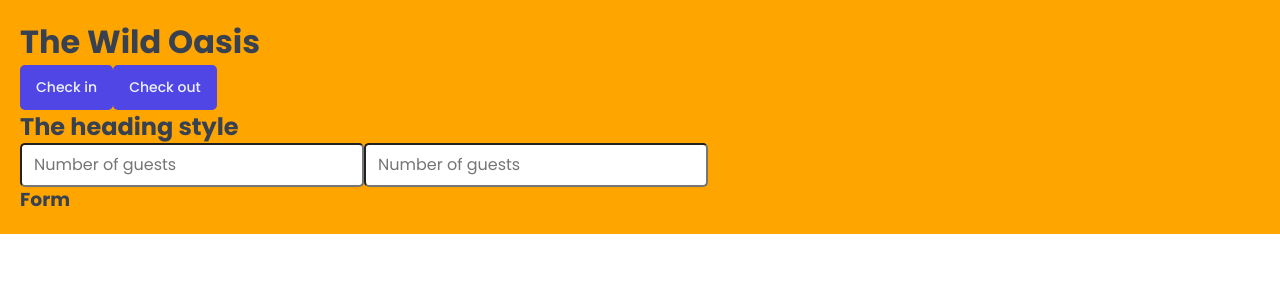
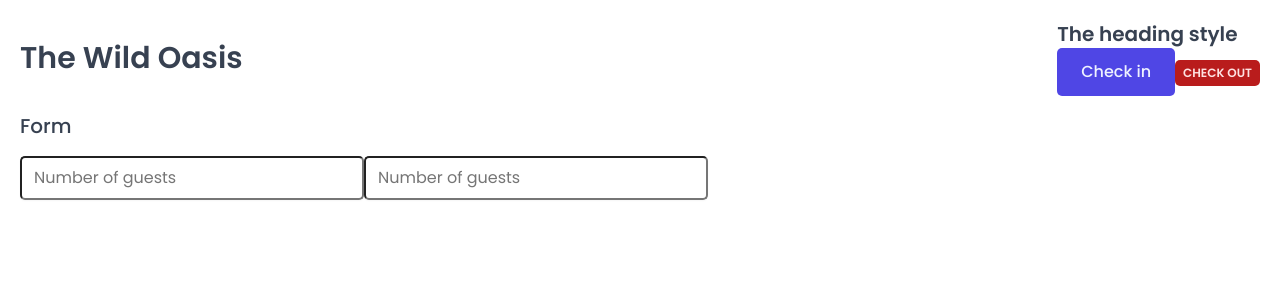
Before and after one commit to Salman-Tyagi/the-wild-oasis, a React (Vite) app: page / in a window 1280 px wide. Shown: the top 300 px of the page. Built offline with nearby package versions, Linux system fonts and the light colour scheme; a web font is replaced by a local one.

Commit message:
added custom styling using conditinos on button styled-components

```diff
--- a/src/App.jsx
+++ b/src/App.jsx
@@ -3,10 +3,11 @@
 import Heading from './ui/Heading';
 import Button from './ui/Button';
 import Input from './ui/Input';
+import Row from './ui/Row';
 
 const StyledApp = styled.div`
   padding: 2rem;
-  background-color: orange;
+  /* background-color: orange; */
 `;
 
 export default function App() {
@@ -14,14 +15,36 @@
     <>
       <GlobalStyles />
       <StyledApp>
-        <Heading as='h1'>The Wild Oasis</Heading>
-        <Button onClick={() => alert('Check in')}>Check in</Button>
-        <Button onClick={() => alert('Check out')}>Check out</Button>
-        <Heading as='h2'>The heading style</Heading>
+        <Row type='vertical'>
+          <Row type='horizontal'>
+            <Heading as='h1'>The Wild Oasis</Heading>
+            <div>
+              <Heading as='h2'>The heading style</Heading>
+              <Button
+                size='large'
+                variation='primary'
+                onClick={() => alert('Check in')}
+              >
+                Check in
+              </Button>
+              <Button
+                size='small'
+                variation='danger'
+                onClick={() => alert('Check out')}
+              >
+                Check out
+              </Button>
+            </div>
+          </Row>
 
-        <Input type='number' placeholder='Number of guests' />
-        <Input type='number' placeholder='Number of guests' />
-        <Heading as='h3'>Form</Heading>
+          <Row type='vertical'>
+            <Heading as='h3'>Form</Heading>
+            <div>
+              <Input type='number' placeholder='Number of guests' />
+              <Input type='number' placeholder='Number of guests' />
+            </div>
+          </Row>
+        </Row>
       </StyledApp>
     </>
   );
--- a/src/ui/Button.jsx
+++ b/src/ui/Button.jsx
@@ -49,19 +49,12 @@
 };
 
 const Button = styled.button`
-  font-size: 1.4rem;
-  padding: 1.2rem 1.6rem;
-  font-weight: 500;
   border: none;
-  color: #ddd;
   border-radius: var(--border-radius-sm);
-  background-color: var(--color-brand-600);
-  color: var(--color-brand-50);
   cursor: pointer;
 
-  &:hover {
-    background-color: var(--color-brand-700);
-  }
+  ${props => sizes[props.size]}
+  ${props => variations[props.variation]}
 `;
 
 export default Button;
--- a/src/ui/Heading.jsx
+++ b/src/ui/Heading.jsx
@@ -7,22 +7,21 @@
 
 const Heading = styled.h1`
   ${props =>
-    props.type === 'h1' &&
+    props.as === 'h1' &&
     css`
       font-size: 3rem;
       font-weight: 600;
-      background-color: yellow;
     `}
 
   ${props =>
-    props.type === 'h2' &&
+    props.as === 'h2' &&
     css`
       font-size: 2rem;
       font-weight: 600;
     `}
 
     ${props =>
-    props.type === 'h3' &&
+    props.as === 'h3' &&
     css`
       font-size: 2rem;
       font-weight: 500;
--- /dev/null
+++ b/src/ui/Row.jsx
@@ -0,0 +1,21 @@
+import styled, { css } from 'styled-components';
+
+const Row = styled.div`
+  display: flex;
+
+  ${props =>
+    props.type === 'horizontal' &&
+    css`
+      justify-content: space-between;
+      align-items: center;
+    `}
+
+  ${props =>
+    props.type === 'vertical' &&
+    css`
+      flex-direction: column;
+      gap: 1.6rem;
+    `}
+`;
+
+export default Row;
```
